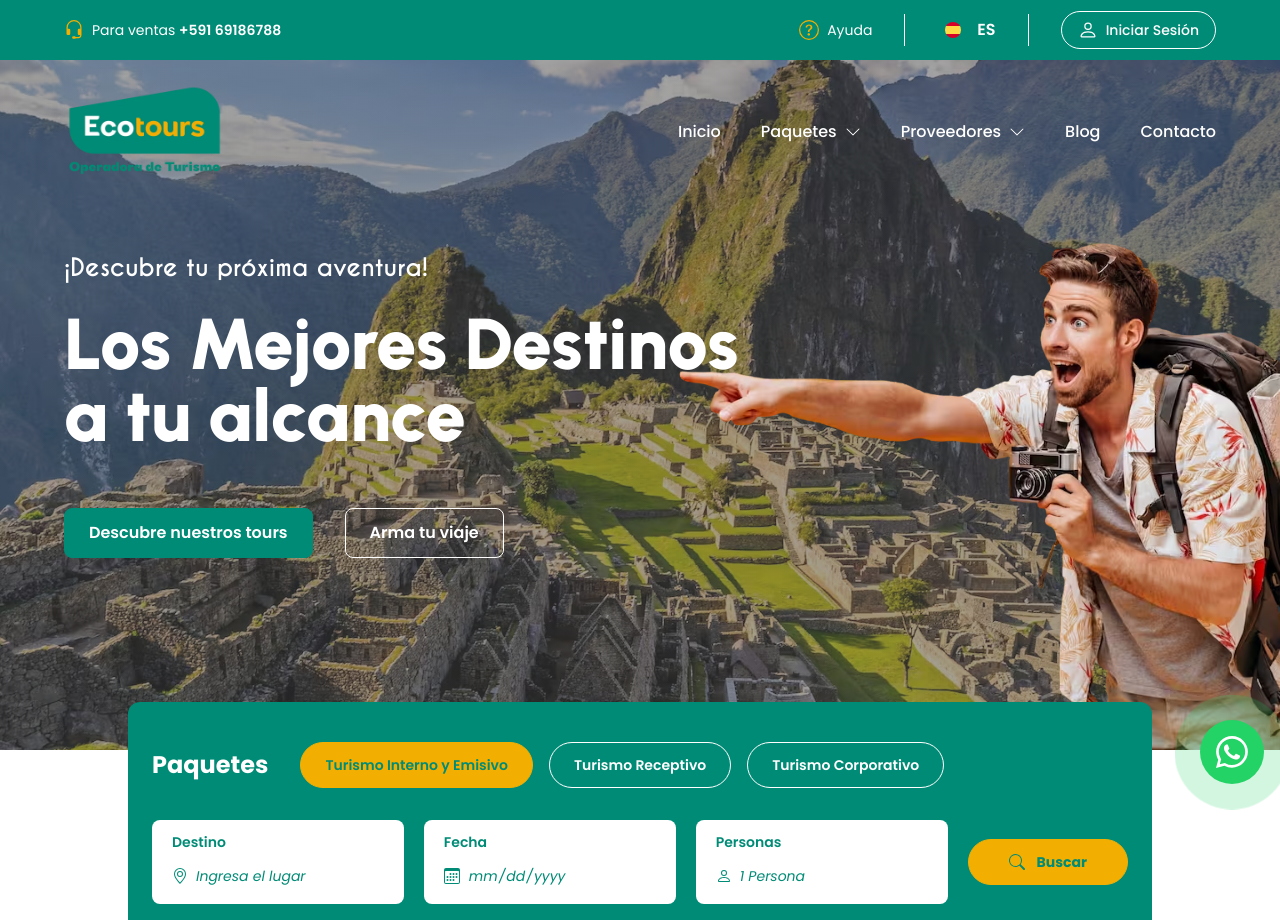
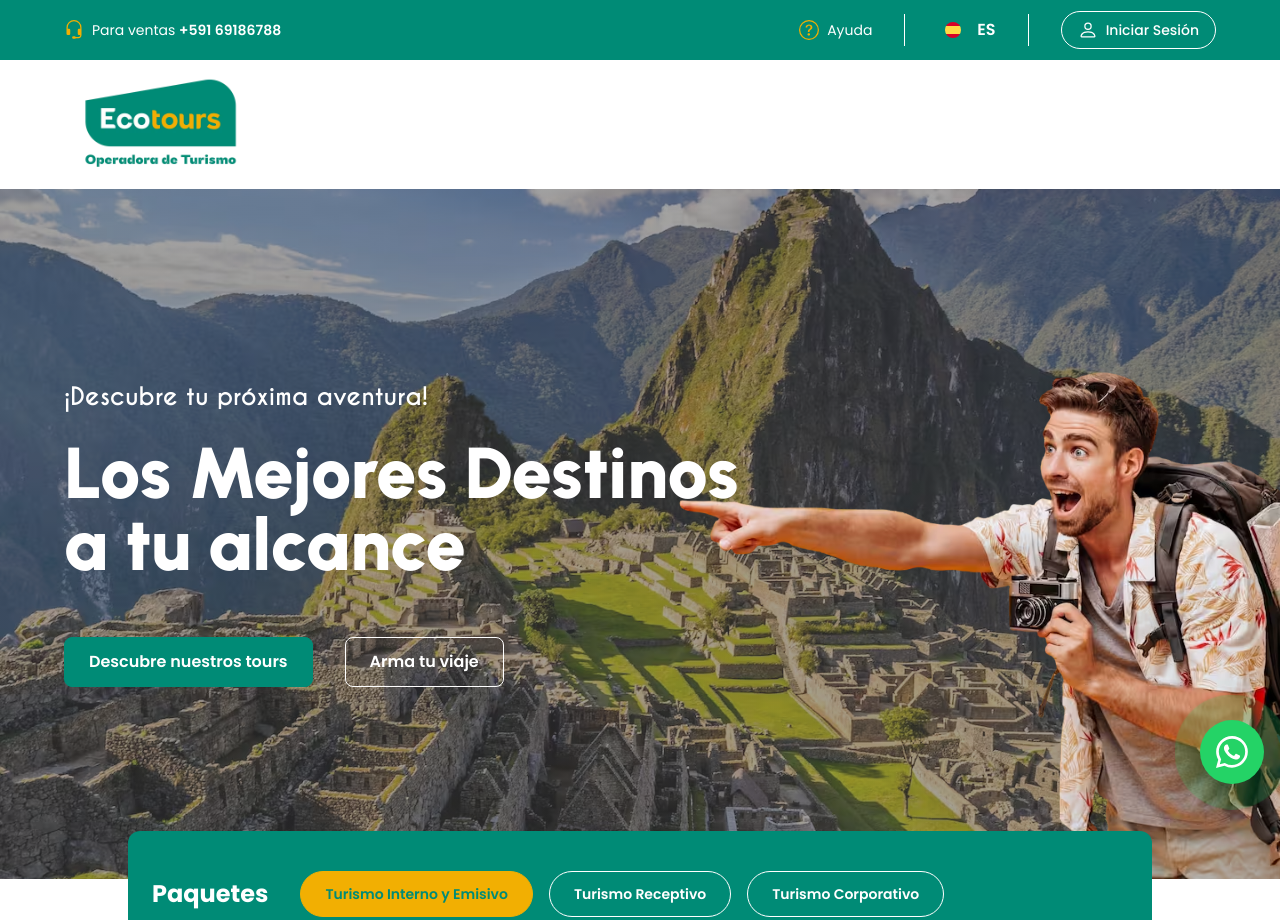
Before and after one commit to samuelgomez05/ecotours, a website: page index.html in a window 1280 px wide. Shown: the top 920 px of the page. Drawn offline with Linux system fonts and the light colour scheme.

Commit message:
fix problem to height in header

```diff
--- a/index.html
+++ b/index.html
@@ -60,7 +60,7 @@
   </nav>
 
   <!-- HEADER -->
-  <header class="wrapper flex justify-between gap-8 h-24 items-center pt-12">
+  <header class="wrapper flex justify-between gap-8 items-center p-4">
     <a class="w-32 aspect-[180/109] lg:w-40" href="./index.html" aria-label="Ir a la página de inicio">
       <picture>
         <source srcset="./src/assets/img/logo.avif" type="image/avif">
@@ -159,7 +159,7 @@
 
   <main>
     <!-- HERO -->
-    <section class="hero-index -mt-24 bg-no-repeat md:hero-index-md lg:hero-index-lg xl:hero-index-xl">
+    <section class="hero-index -mt-[109.5px] lg:-mt-[128.88px] bg-no-repeat md:hero-index-md lg:hero-index-lg xl:hero-index-xl">
       <div class="wrapper flex flex-col justify-center gap-6 text-white py-36 md:py-40 lg:py-48">
         <p class="font-CaviarDreams text-lg md:text-xl lg:text-2xl">¡Descubre tu próxima aventura!</p>
         <h1 class="font-Urbanist text-5xl font-black text-balance mb-8 md:hidden">Los Mejores Destinos a tu alcance</h1>
```
Also changed, not shown: turismo-interno.html (+1 -1 lines).
